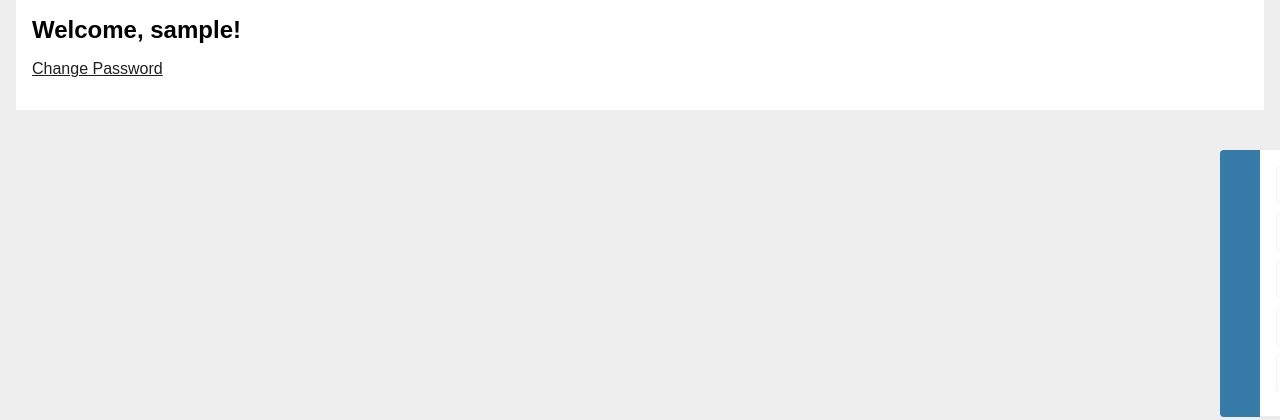
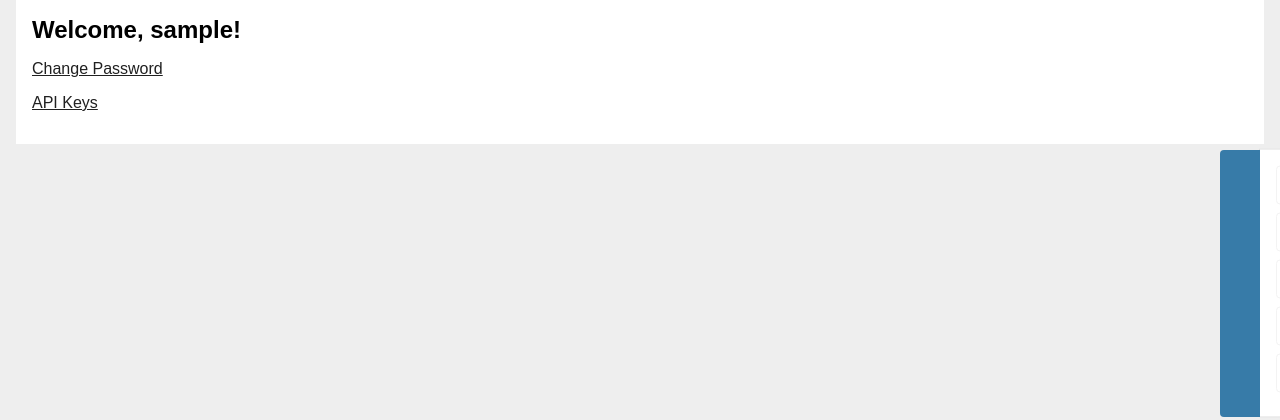
Before and after one commit to helios-base/rcgamestats, a Flask app: page /auth/dashboard in a window 1280 px wide. Shown: the part 117-537 px from the top of the page. Run offline with Flask 3, Linux system fonts and the light colour scheme; the visitor is signed in with stand-in values (Sample User, id 1); data that the repository does not hold is empty; some libraries are stand-ins or nearby versions.

Commit message:
APIKeyとUserのリレーションをbackrefで追加．APIKey一覧画面と削除機能を追加．

```diff
--- a/rcgame_flask/auth/models.py
+++ b/rcgame_flask/auth/models.py
@@ -8,10 +8,11 @@ from rcgame_flask.app import db, login_manager
 
 
 class User(UserMixin, db.Model):
+    __tablename__ = 'user'
     id = db.Column(db.Integer, primary_key=True)
     username = db.Column(db.String(50), unique=True, nullable=False)
     password = db.Column(db.String(120), nullable=False)
-    type = db.Column(db.String(50), nullable=False, default="user")
+    type = db.Column(db.String(50), nullable=False, default='user')
 
     def set_password(self, password):
         self.password = generate_password_hash(password)
@@ -21,12 +22,15 @@ class User(UserMixin, db.Model):
 
 
 class APIKey(db.Model):
+    __tablename__ = 'api_key'
     id = db.Column(db.Integer, primary_key=True)
     key = db.Column(db.String(32), unique=True, nullable=False)
-    user_id = db.Column(db.Integer, db.ForeignKey("user.id"))
+    user_id = db.Column(db.Integer, db.ForeignKey('user.id'))
     created_at = db.Column(db.DateTime, default=datetime.now(timezone.utc))
     expires_at = db.Column(db.DateTime, nullable=True)
     scope = db.Column(db.String(255), nullable=True)
+
+    user = db.relationship('User', backref=db.backref('api_keys', lazy='dynamic'))
 
     @staticmethod
     def generate_api_key():
--- a/rcgame_flask/auth/templates/auth/dashboard.html
+++ b/rcgame_flask/auth/templates/auth/dashboard.html
@@ -13,4 +13,6 @@
     {% endif %}
 
     <p><a href="{{ url_for('auth.change_password') }}">Change Password</a></p>
+
+    <p><a href="{{ url_for('auth.api_keys') }}">API Keys</a></p>
 {% endblock %}
--- a/rcgame_flask/auth/views.py
+++ b/rcgame_flask/auth/views.py
@@ -121,4 +121,39 @@ def dashboard():
     """
     Dashboard
     """
-    return render_template("auth/dashboard.html", user=current_user)
+    print(f"Current user: {current_user.username}")
+    print(f"API keys: {len(current_user.api_keys.all())}")
+    for key in current_user.api_keys:
+        print(f"API key: {key.key}")
+    return render_template("auth/dashboard.html")
+
+
+@auth.route("/api_keys")
+@login_required
+def api_keys():
+    """
+    API keys
+    """
+    return render_template("auth/api_keys.html", user=current_user)
+
+
+@auth.route("/api_keys/<int:key_id>/delete", methods=["POST"])
+@login_required
+def delete_api_key(key_id):
+    """
+    Delete API key
+    """
+    user_api_keys = current_user.api_keys.all()
+    if len(user_api_keys) == 1:
+        flash("At least one API key is required")
+        return redirect(url_for("auth.api_keys"))
+
+    api_key = APIKey.query.get(key_id)
+    if api_key is None:
+        flash("API key not found")
+        return redirect(url_for("auth.api_keys"))
+
+    db.session.delete(api_key)
+    db.session.commit()
+    flash("API key deleted")
+    return redirect(url_for("auth.api_keys"))
--- a/rcgame_flask/create_db.py
+++ b/rcgame_flask/create_db.py
@@ -16,6 +16,7 @@ def init_db():
     admin = User(username="admin", type="admin")
     admin.set_password(initial_password)
     db.session.add(admin)
+    db.session.commit()
 
     # teamlist.csvのデータを挿入
     with current_app.open_resource("teamlist.csv") as f:
@@ -31,12 +32,14 @@ def init_db():
                 )
                 db.session.add(team)
 
-    default_api_key = APIKey(key="xchuqnjxcnauhnjnxpzsjdiwjksa")
+    default_api_key = APIKey(key="xchuqnjxcnauhnjnxpzsjdiwjksa", user_id=admin.id)
     db.session.add(default_api_key)
 
     db.session.commit()
 
     print(f"Admin user created with password: {initial_password}")
+    print(f"Admin user: {admin.username}")
+    print(f"Admin API key: {admin.api_keys.all()}")
 
 @click.command("init-db")
 def init_db_command():
--- a/rcgame_flask/group/models.py
+++ b/rcgame_flask/group/models.py
@@ -31,6 +31,6 @@ class Match(db.Model):
     log_file_name = db.Column(db.String(255))
     token = db.Column(db.String(16))
 
-    group = db.relationship('Group', backref=db.backref('matches', lazy='dynamic'))
+    group = db.relationship('Group', foreign_keys=[group_id])
     left_team = db.relationship('Team', foreign_keys=[left_team_id])
     right_team = db.relationship('Team', foreign_keys=[right_team_id])
--- a/rcgame_flask/templates/base.html
+++ b/rcgame_flask/templates/base.html
@@ -113,7 +113,7 @@
   <h1><a href="{{ url_for('index') }}">RCgame</a></h1>
   <ul>
     {% if current_user.is_authenticated %}
-      <li><a href="{{ url_for('auth.dashboard', user=current_user['username']) }}">{{ current_user['username'] }}</a></li>
+      <li><a href="{{ url_for('auth.dashboard') }}">{{ current_user['username'] }}</a></li>
       <li><a href="{{ url_for('auth.logout') }}">Log Out</a></li>
     {% else %}
       <li><a href="{{ url_for('auth.login') }}">Log In</a></li>
```
Also changed, not shown: rcgame_flask/auth/templates/auth/api_keys.html (added, +32 -0 lines).
